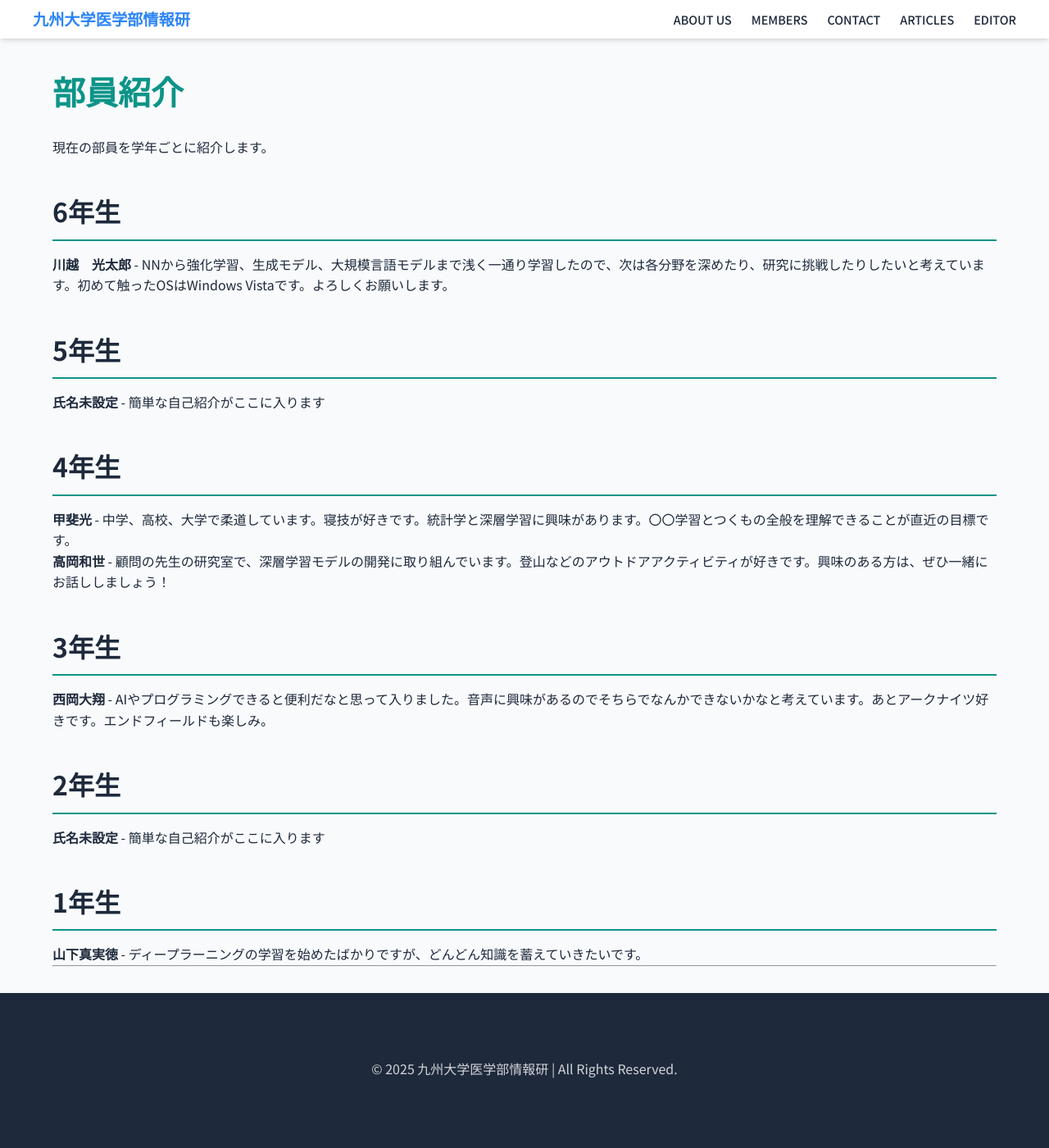
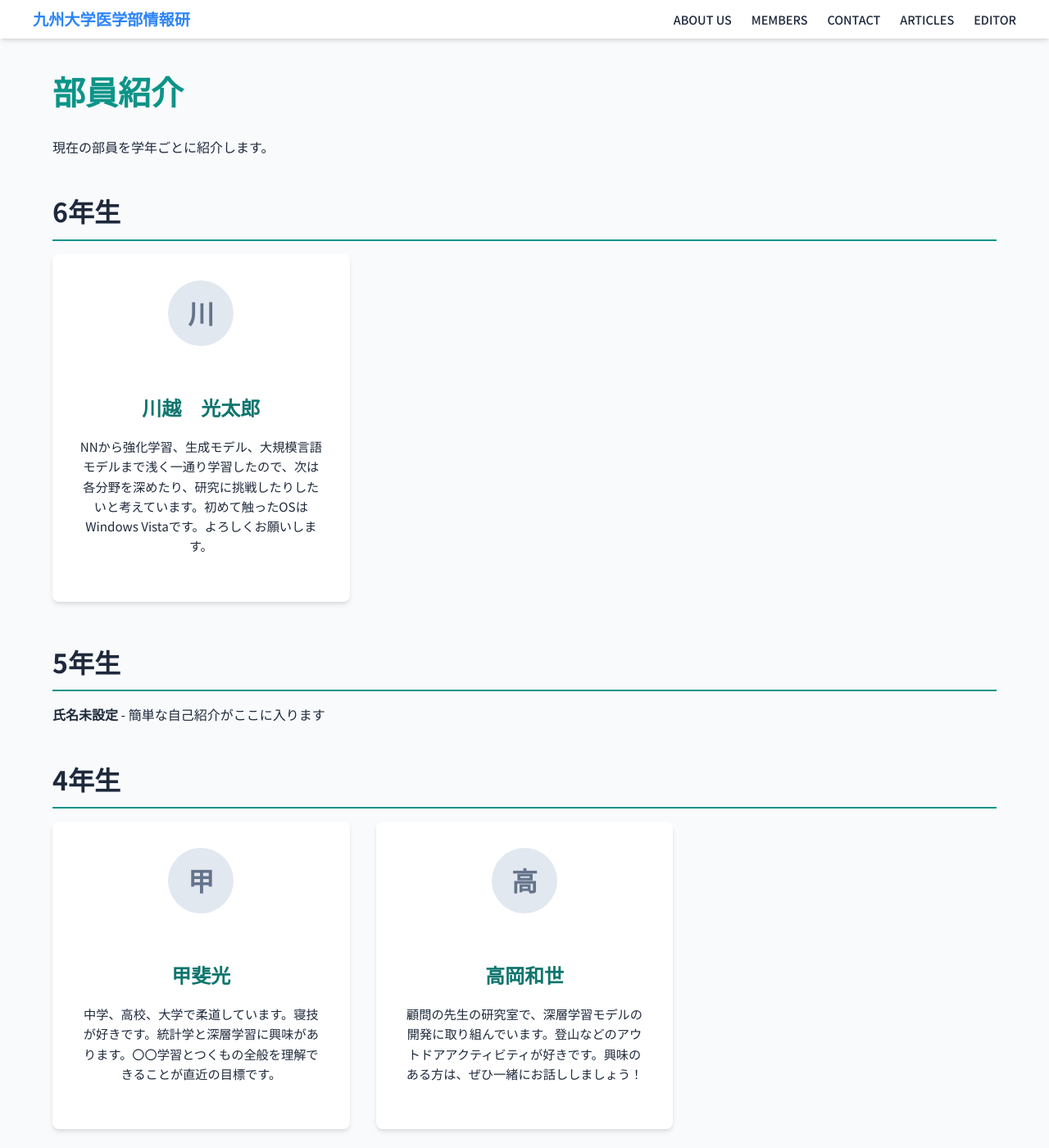
Before and after one commit to qumiclub/club-welcome-page, a Jekyll site: the page built from _pages/members.md, in a window 1280 px wide and 1400 px high. Shown: the whole window at 82% size. Built offline with Jekyll 4.4.1, drawn with Linux system fonts in a browser that asks for light colours; some of the changed text lies outside the part shown.

Commit message:
feat: improve member page ui

```diff
--- a/_pages/members.md
+++ b/_pages/members.md
@@ -9,7 +9,13 @@
 
 ## 6年生
 
-* **川越　光太郎** - NNから強化学習、生成モデル、大規模言語モデルまで浅く一通り学習したので、次は各分野を深めたり、研究に挑戦したりしたいと考えています。初めて触ったOSはWindows Vistaです。よろしくお願いします。
+<div class="member-grid">
+  <div class="member-card">
+    <div class="member-icon">川</div>
+    <h3 class="member-name">川越　光太郎</h3>
+    <p class="member-bio">NNから強化学習、生成モデル、大規模言語モデルまで浅く一通り学習したので、次は各分野を深めたり、研究に挑戦したりしたいと考えています。初めて触ったOSはWindows Vistaです。よろしくお願いします。</p>
+  </div>
+</div>
 
 ## 5年生
 
@@ -17,12 +23,28 @@
 
 ## 4年生
 
-* **甲斐光** - 中学、高校、大学で柔道しています。寝技が好きです。統計学と深層学習に興味があります。〇〇学習とつくもの全般を理解できることが直近の目標です。
-* **高岡和世** - 顧問の先生の研究室で、深層学習モデルの開発に取り組んでいます。登山などのアウトドアアクティビティが好きです。興味のある方は、ぜひ一緒にお話ししましょう！
+<div class="member-grid">
+  <div class="member-card">
+    <div class="member-icon">甲</div>
+    <h3 class="member-name">甲斐光</h3>
+    <p class="member-bio">中学、高校、大学で柔道しています。寝技が好きです。統計学と深層学習に興味があります。〇〇学習とつくもの全般を理解できることが直近の目標です。</p>
+  </div>
+  <div class="member-card">
+    <div class="member-icon">高</div>
+    <h3 class="member-name">高岡和世</h3>
+    <p class="member-bio">顧問の先生の研究室で、深層学習モデルの開発に取り組んでいます。登山などのアウトドアアクティビティが好きです。興味のある方は、ぜひ一緒にお話ししましょう！</p>
+  </div>
+</div>
 
 ## 3年生
 
-* **西岡大翔** - AIやプログラミングできると便利だなと思って入りました。音声に興味があるのでそちらでなんかできないかなと考えています。あとアークナイツ好きです。エンドフィールドも楽しみ。
+<div class="member-grid">
+  <div class="member-card">
+    <div class="member-icon">西</div>
+    <h3 class="member-name">西岡大翔</h3>
+    <p class="member-bio">AIやプログラミングできると便利だなと思って入りました。音声に興味があるのでそちらでなんかできないかなと考えています。あとアークナイツ好きです。エンドフィールドも楽しみ。</p>
+  </div>
+</div>
 
 ## 2年生
 
@@ -30,6 +52,12 @@
 
 ## 1年生
 
-* **山下真実徳** - ディープラーニングの学習を始めたばかりですが、どんどん知識を蓄えていきたいです。
+<div class="member-grid">
+  <div class="member-card">
+    <div class="member-icon">山</div>
+    <h3 class="member-name">山下真実徳</h3>
+    <p class="member-bio">ディープラーニングの学習を始めたばかりですが、どんどん知識を蓄えていきたいです。</p>
+  </div>
+</div>
 
 ---
--- a/assets/css/style.css
+++ b/assets/css/style.css
@@ -311,3 +311,55 @@
     gap: 0.5rem;
   }
 }
+
+/* Member Page Styling */
+.member-grid {
+  display: grid;
+  grid-template-columns: repeat(auto-fill, minmax(280px, 1fr));
+  gap: 2rem;
+  margin-bottom: 3rem;
+}
+
+.member-card {
+  background: var(--white);
+  border-radius: var(--border-radius);
+  box-shadow: var(--shadow);
+  padding: 2rem;
+  display: flex;
+  flex-direction: column;
+  align-items: center;
+  text-align: center;
+  transition: transform 0.3s, box-shadow 0.3s;
+}
+
+.member-card:hover {
+  transform: translateY(-5px);
+  box-shadow: 0 10px 15px -3px rgb(0 0 0 / 0.1), 0 4px 6px -4px rgb(0 0 0 / 0.1);
+}
+
+.member-icon {
+  width: 80px;
+  height: 80px;
+  background-color: #e2e8f0;
+  color: var(--text-light);
+  border-radius: 50%;
+  display: flex;
+  align-items: center;
+  justify-content: center;
+  font-size: 2rem;
+  font-weight: 700;
+  margin-bottom: 1.5rem;
+}
+
+.member-name {
+  font-size: 1.25rem;
+  font-weight: 700;
+  color: var(--primary-dark);
+  margin-bottom: 0.5rem;
+}
+
+.member-bio {
+  font-size: 0.95rem;
+  color: var(--text-color);
+  line-height: 1.6;
+}
```
